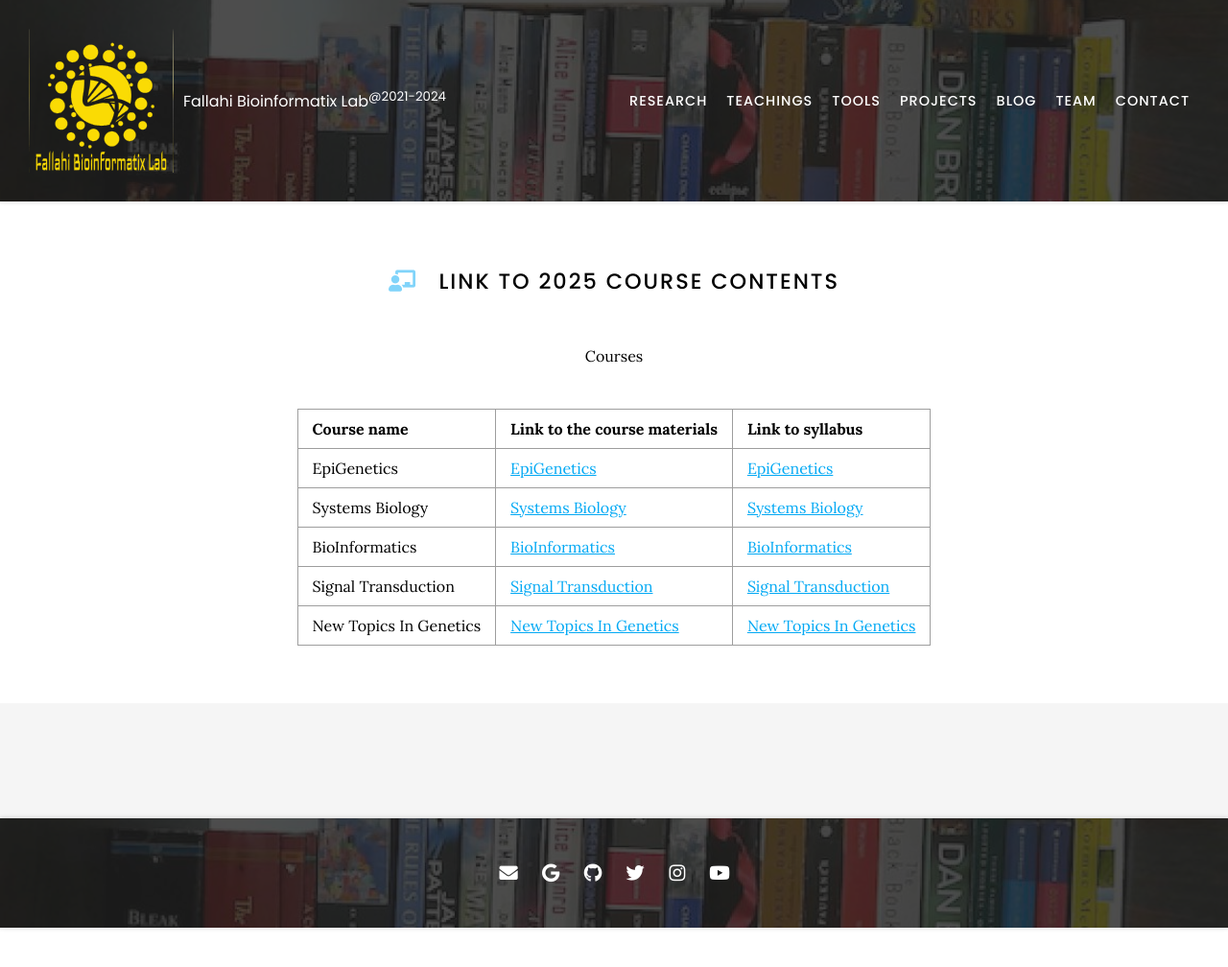
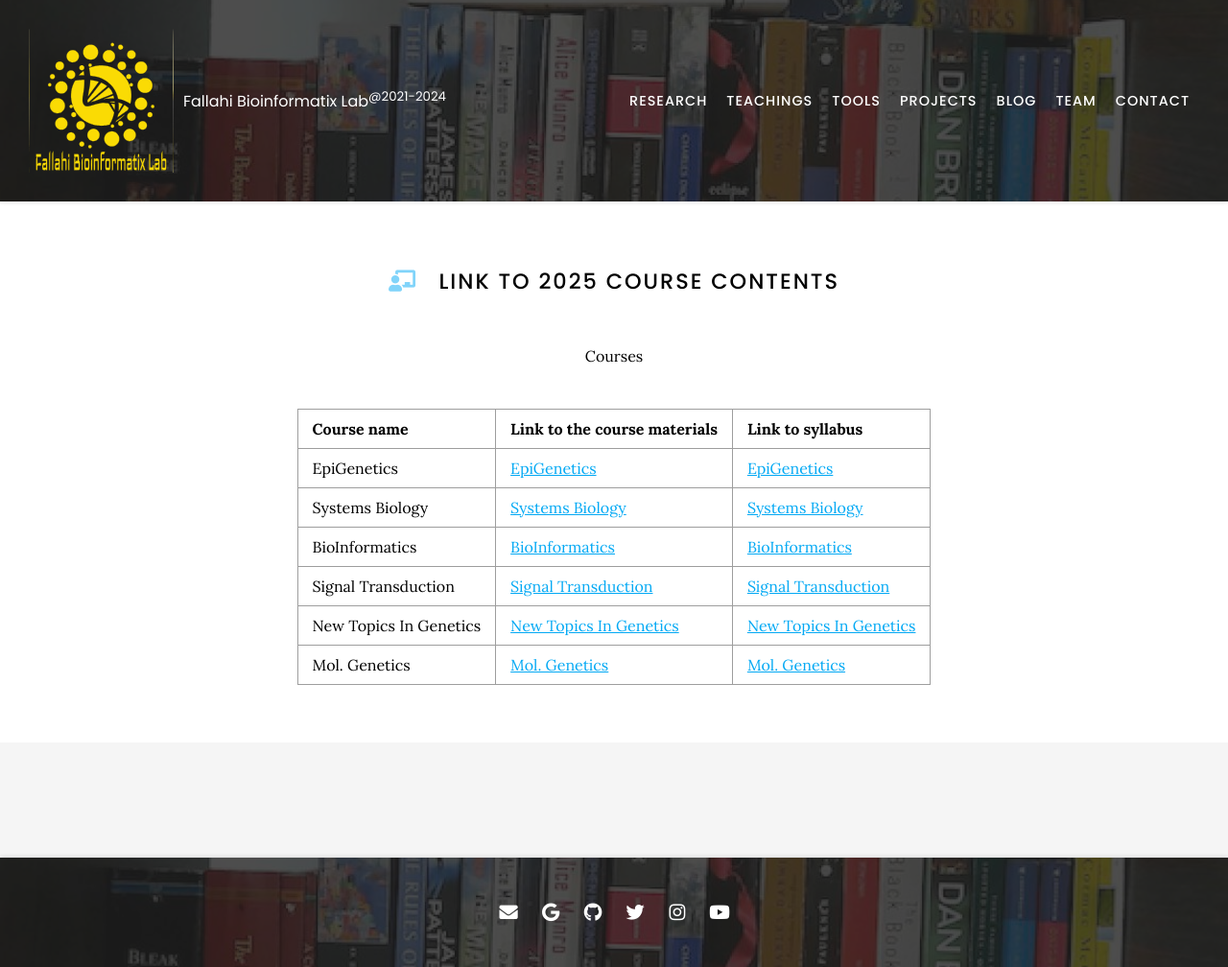
Before and after one commit to Hossein-Fallahi/Fallahi-Bioinformatics-Lab, a Jekyll site: the page built from Teaching/index.md, in a window 1280 px wide. Shown: the whole page at 96% size. Built offline with Jekyll 4.4.1, drawn with Linux system fonts in a browser that asks for light colours; nearby versions of some CDN libraries; before the commit the page ends 967 px from its top, so only the background shows below that.

Commit message:
Update index.md

```diff
--- a/Teaching/index.md
+++ b/Teaching/index.md
@@ -20,6 +20,7 @@ Courses
 |BioInformatics|	[BioInformatics](https://docs.google.com/spreadsheets/d/1sl7o6rG-Elo041N170dXAGUlCxBxZtb7tpTuklbiwo4/edit?usp=sharing)|	[BioInformatics](https://drive.google.com/file/d/1hQCklKxoczIk0GdZLuFg6qVjuD2mT-gR/view?usp=share_link)|
 |Signal Transduction|	[Signal Transduction](https://docs.google.com/spreadsheets/d/1uvZI5nhO9s0jFphAX6UQGGk1D_htNRTSiUPhw5szoE0/edit?usp=sharing)|	[Signal Transduction](https://drive.google.com/file/d/1L1VANCHzEXhyXAEE43DNS4_AwzLWnOXN/view?usp=share_link)|
 |New Topics In Genetics|	[New Topics In Genetics](https://docs.google.com/spreadsheets/u/0/d/1S4SY0pgTcgFESI8U7vhl-rD-mh76QpHoizZUkhoFSoA/edit)|	[New Topics In Genetics]()|
+|Mol. Genetics|	[Mol. Genetics]()|	[Mol. Genetics]()|
 
 {:.center}
 
```
